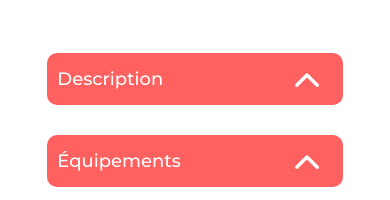
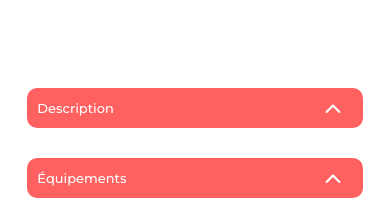
Before and after one commit to Pioupiou325/OCProject_6, a React (Create React App) app: page /formlogement/0979876d in a window 390 px wide. Shown: the part 662-862 px from the top of the page. Built offline with nearby package versions, Linux system fonts and the light colour scheme.

Commit message:
all collapse fixed

```diff
--- a/src/styles/about.scss
+++ b/src/styles/about.scss
@@ -31,10 +31,9 @@
         }
         & .titleCollapse {
           font-size: 13px;
-          padding: 10px 0px 10px 10px;
           & .crochet {
             width: 20px;
-            margin-right: 10px;
+
           }
         }
       }
--- a/src/styles/formlogement.scss
+++ b/src/styles/formlogement.scss
@@ -77,15 +77,6 @@
 }
 @media screen and (max-width: 768px) {
   .formlogement {
-    & .rating {
-      top: 477px;
-      left: 20px;
-      margin-left: 0;
-      & img {
-        width: 18px;
-        height: 18px;
-      }
-    }
     & .title {
       margin-left: 20px;
       font-size: 18px;
@@ -100,8 +91,14 @@
       & .collapse {
         width: 100%;
         & .titleCollapse {
-          margin-left: 20px;
-          margin-right: 20px;
+          font-size: 13px;
+
+          & .crochet {
+            width: 20px;
+          }
+        }
+        & .content {
+          font-size: 12px;
         }
       }
     }
```
